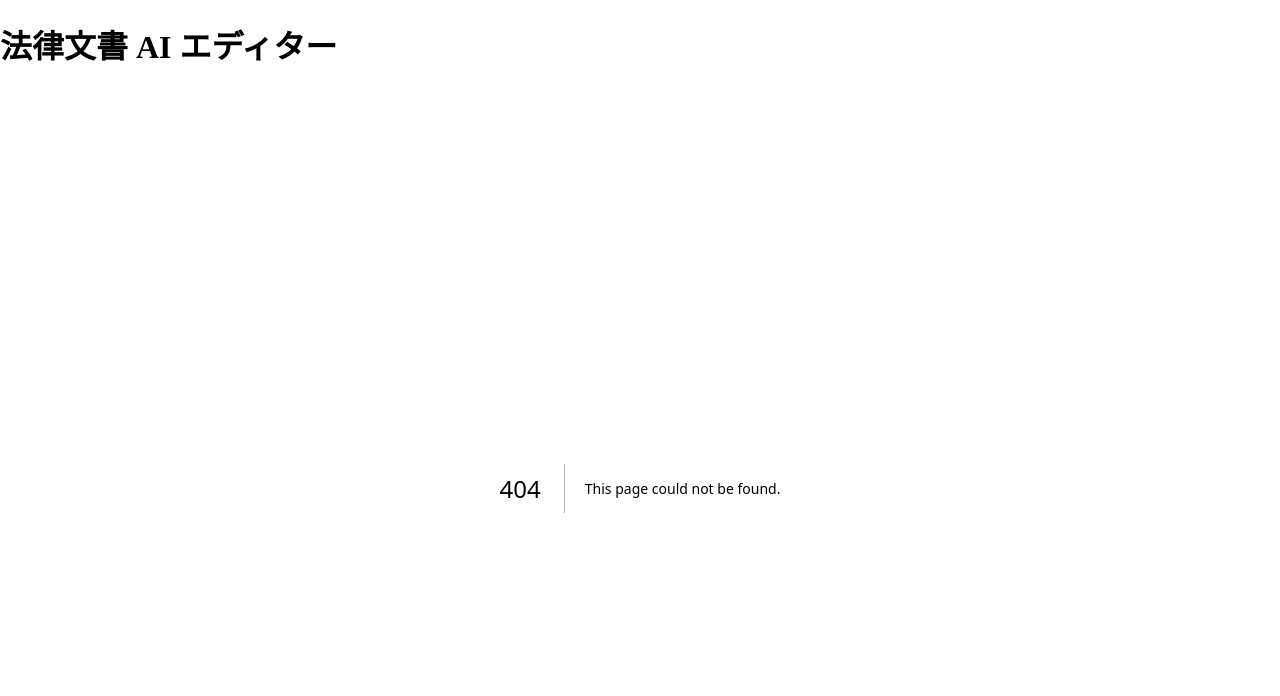
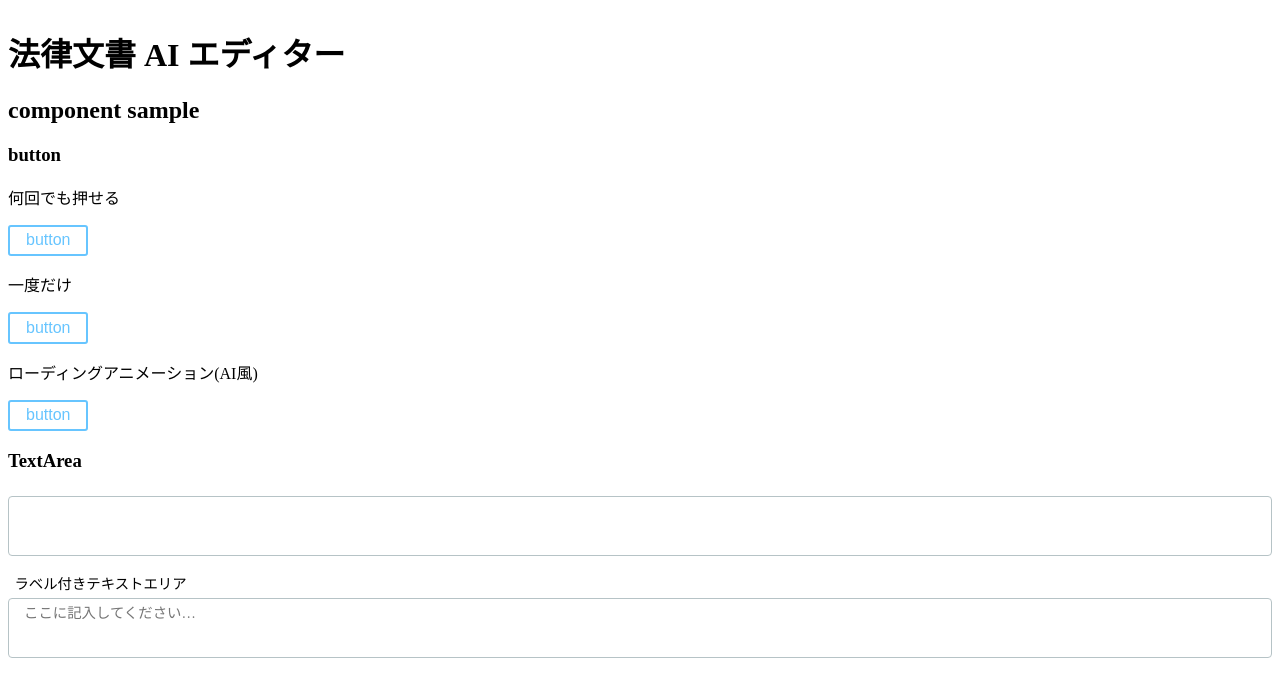
Before and after one commit to Yuki-Tani/legal-ai-editor, a Next.js app: page /components in a window 1280 px wide. Before the commit this address had no page. Shown: the top 696 px of the page. Built offline with nearby package versions, Linux system fonts and the light colour scheme.

Commit message:
Add Button and TextArea components

```diff
--- /dev/null
+++ b/src/app/components/Button.tsx
@@ -0,0 +1,53 @@
+"use client";
+
+import React, { useState } from "react";
+import styles from "./components.module.css";
+
+type ButtonProps = {
+  buttonText: string;
+  handleClicked: () => void;
+  onlyOnce?: boolean;
+  useLoadingAnimation?: boolean;
+};
+
+const Loading = () => (
+  <div className={styles.button_loader}>
+    <div className={styles.loader}>
+      <div className={styles.loading_one}></div>
+      <div className={styles.loading_two}></div>
+      <div className={styles.loading_three}></div>
+      <div className={styles.loading_four}></div>
+    </div>
+  </div>
+);
+
+const Button: React.FC<ButtonProps> = (props) => {
+  const [disabled, setDisabled] = useState(false);
+  const [loading, setLoading] = useState(false);
+
+  const handleClicked = () => {
+    if (props.onlyOnce) {
+      setDisabled(true);
+    }
+    if (props.useLoadingAnimation) {
+      setDisabled(true);
+      setLoading(true);
+    }
+
+    props.handleClicked();
+  };
+
+  return (
+    <div className={styles.chatbox_button}>
+      <button
+        onClick={() => handleClicked()}
+        className={styles.btn_border}
+        disabled={disabled}
+      >
+        {loading ? <Loading /> : props.buttonText}
+      </button>
+    </div>
+  );
+};
+
+export default Button;
--- /dev/null
+++ b/src/app/components/TextArea.tsx
@@ -0,0 +1,38 @@
+"use client";
+
+import React, { useState } from "react";
+import styles from "./components.module.css";
+
+type TextAreaProps = {
+  handleChanged: (event: React.ChangeEvent<HTMLTextAreaElement>) => void;
+  placeholder?: string;
+  label?: string;
+};
+
+const Button: React.FC<TextAreaProps> = (props) => {
+  const [content, setContent] = useState("");
+
+  const handleChanged = (event: React.ChangeEvent<HTMLTextAreaElement>) => {
+    setContent(event.target.value);
+    props.handleChanged(event);
+  };
+
+  return (
+    <div className={styles.textarea}>
+      <label htmlFor="FlexTextarea">{props.label}</label>
+      <div className={styles.FlexTextarea}>
+        <div className={styles.FlexTextarea__dummy} aria-hidden="true"></div>
+        <textarea
+          id="FlexTextarea"
+          className={styles.FlexTextarea__textarea}
+          placeholder={props.placeholder}
+          value={content}
+          onChange={(e) => handleChanged(e)}
+          autoComplete="off"
+        ></textarea>
+      </div>
+    </div>
+  );
+};
+
+export default Button;
--- /dev/null
+++ b/src/app/components/components.module.css
@@ -0,0 +1,157 @@
+:root {
+  --text-color: #464646;
+  --text-color-dark: #2c2c2c;
+  --text-color-light: #adadad;
+  --main-color: #67c5ff;
+  --main-color-dark: #32b1ff;
+  --main-color-light: #8fd4ff;
+  --sub-color: #8aa8fa;
+  --sub-color-dark: #6b92ff;
+  --sub-color-light: #a2bbff;
+}
+
+/** button */
+
+.btn_border {
+  display: inline-block;
+  font-size: 1rem;
+  padding: 0.3em 1em;
+  text-decoration: none;
+  color: var(--main-color);
+  border: solid 2px var(--main-color);
+  background: white;
+  border-radius: 3px;
+  transition: 0.4s;
+}
+
+.btn_border:hover {
+  background: var(--main-color);
+  color: white;
+}
+
+.btn_border:disabled {
+  background: white;
+  color: #888888;
+  border: solid 2px #adadad;
+}
+
+/** loading animation */
+
+.button_loader {
+  position: relative;
+}
+
+.loader {
+  position: relative;
+  width: 1.2rem;
+  height: 1.2rem;
+}
+
+.loader div {
+  position: absolute;
+  top: 0;
+  left: 0;
+  width: 100%;
+  height: 100%;
+  border-radius: 50%;
+  box-sizing: border-box;
+  opacity: 0.8;
+}
+
+.loading_one {
+  border-top: 1.5px solid #41a5c4;
+  animation: rotate-left 1s linear infinite;
+}
+
+.loading_two {
+  border-right: 1.5px solid #a8d369;
+  animation: rotate-right 1s linear infinite;
+}
+
+.loading_three {
+  border-bottom: 1.5px solid #ffe365;
+  animation: rotate-right 1s linear infinite;
+}
+
+.loading_four {
+  border-left: 1.5px solid #ff8ef0;
+  animation: rotate-right 1s linear infinite;
+}
+
+@keyframes rotate-left {
+  0% {
+    transform: rotate(360deg);
+  }
+  100% {
+    transform: rotate(0deg);
+  }
+}
+
+@keyframes rotate-right {
+  0% {
+    transform: rotate(0deg);
+  }
+  100% {
+    transform: rotate(360deg);
+  }
+}
+
+/** text area  */
+/** ref: https://qiita.com/tsmd/items/fce7bf1f65f03239eef0 */
+
+.textarea {
+  display: flex;
+  flex-flow: column;
+  gap: 5px;
+  margin: 1rem 0;
+}
+
+.textarea label {
+  font-size: 0.9rem;
+  padding-left: 0.4rem;
+  color: var(--text-color-basic);
+}
+
+.FlexTextarea {
+  position: relative;
+  font-size: 0.9rem;
+  line-height: 1.3;
+  color: var(--text-color-basic);
+}
+
+.FlexTextarea__dummy {
+  overflow: hidden;
+  visibility: hidden;
+  box-sizing: border-box;
+  padding: 5px 15px;
+  min-height: 60px;
+  min-width: 100px;
+  white-space: pre-wrap;
+  word-wrap: break-word;
+  overflow-wrap: break-word;
+  border: 1px solid;
+}
+
+.FlexTextarea__textarea {
+  position: absolute;
+  top: 0;
+  left: 0;
+  display: block;
+  overflow: hidden;
+  box-sizing: border-box;
+  padding: 5px 15px;
+  width: 100%;
+  height: 100%;
+  background-color: transparent;
+  border: 1px solid #b6c3c6;
+  border-radius: 4px;
+  color: inherit;
+  font: inherit;
+  letter-spacing: inherit;
+  resize: none;
+}
+
+.FlexTextarea__textarea:focus {
+  border: 2px solid var(--sub-color);
+  outline: 0;
+}
--- /dev/null
+++ b/src/app/components/page.tsx
@@ -0,0 +1,46 @@
+"use client";
+
+import Button from "./Button";
+import TextArea from "./TextArea";
+
+export default function HearingPage() {
+  return (
+    <div>
+      <h2>component sample</h2>
+
+      <div>
+        <h3>button</h3>
+        <p>何回でも押せる</p>
+        <Button
+          buttonText="button"
+          handleClicked={() => console.log("clicked!")}
+        />
+
+        <p>一度だけ</p>
+        <Button
+          buttonText="button"
+          handleClicked={() => console.log("clicked!")}
+          onlyOnce
+        />
+        <p>ローディングアニメーション(AI風)</p>
+        <Button
+          buttonText="button"
+          handleClicked={() => console.log("clicked!")}
+          onlyOnce
+          useLoadingAnimation
+        />
+      </div>
+
+      <div>
+        <h3>TextArea</h3>
+        <TextArea handleChanged={() => console.log("changed!")}></TextArea>
+
+        <TextArea
+          handleChanged={() => console.log("changed!")}
+          label="ラベル付きテキストエリア"
+          placeholder="ここに記入してください…"
+        ></TextArea>
+      </div>
+    </div>
+  );
+}
```
